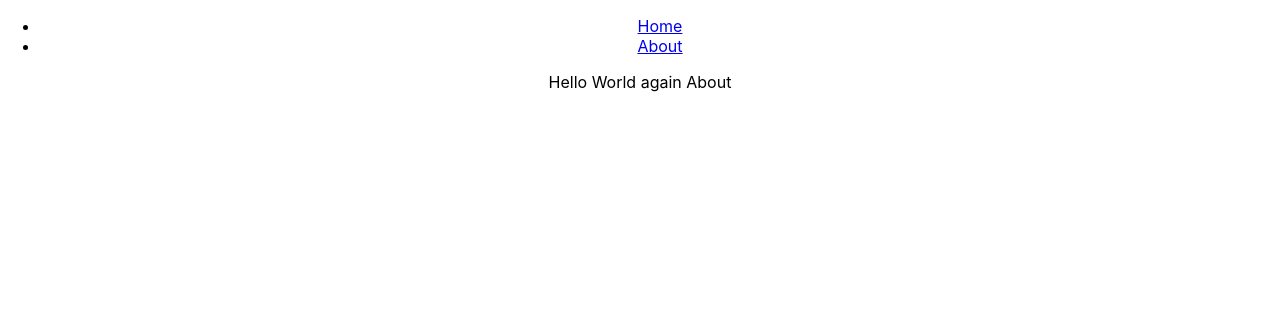
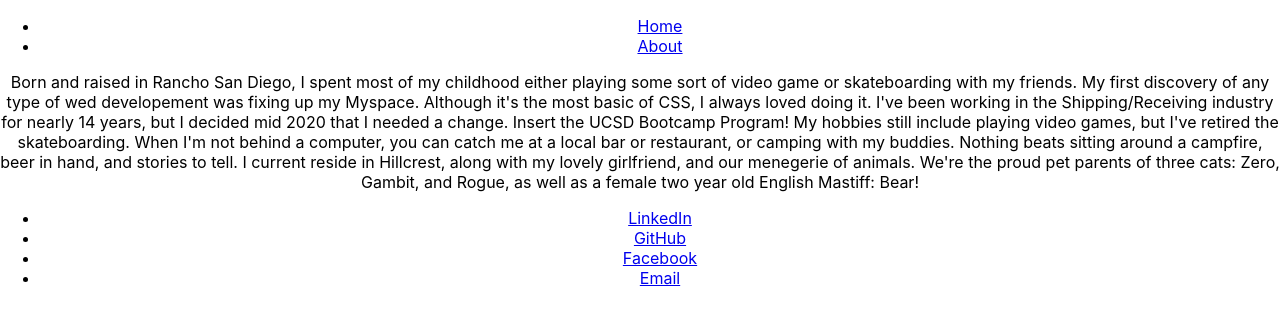
Before and after one commit to mbubel/react-portfolio, a React (Create React App) app: page /about in a window 1280 px wide. Shown: the top 324 px of the page. Built offline with nearby package versions, Linux system fonts and the light colour scheme.

Commit message:
Added a Header and Footer, and some basic info

```diff
--- a/src/App.js
+++ b/src/App.js
@@ -1,28 +1,22 @@
 import React, { Component } from "react";
 import "./App.css";
-import { Route, BrowserRouter as Router, Switch, Link } from "react-router-dom";
+import { Route, BrowserRouter as Router, Switch } from "react-router-dom";
 import Home from "./components/Home";
 import About from "./components/About";
+import Header from "./components/Header";
+import Footer from "./components/Footer"
 
 class App extends Component {
   render() {
     return (
       <Router>
         <div className="App">
-          <nav>
-            <ul>
-              <li>
-                <Link to="/">Home</Link>
-              </li>
-              <li>
-                <Link to="about/">About</Link>
-              </li>
-            </ul>
-          </nav>
+          <Header />
           <Switch>
             <Route path="/" exact component={Home} />
             <Route path="/about" component={About} />
           </Switch>
+          <Footer/>
         </div>
       </Router>
     );
--- a/src/components/About.js
+++ b/src/components/About.js
@@ -1,7 +1,22 @@
 function About(props) {
   return (
     <div>
-    <p>Hello World again About</p>
+      <p>
+        Born and raised in Rancho San Diego, I spent most of my childhood either
+        playing some sort of video game or skateboarding with my friends. My
+        first discovery of any type of wed developement was fixing up my
+        Myspace. Although it's the most basic of CSS, I always loved doing it.
+        I've been working in the Shipping/Receiving industry for nearly 14
+        years, but I decided mid 2020 that I needed a change. Insert the UCSD
+        Bootcamp Program! My hobbies still include playing video games, but I've
+        retired the skateboarding. When I'm not behind a computer, you can catch
+        me at a local bar or restaurant, or camping with my buddies. Nothing
+        beats sitting around a campfire, beer in hand, and stories to tell. I
+        current reside in Hillcrest, along with my lovely girlfriend, and our
+        menegerie of animals. We're the proud pet parents of three cats: Zero,
+        Gambit, and Rogue, as well as a female two year old English Mastiff:
+        Bear!
+      </p>
     </div>
   );
 }
--- /dev/null
+++ b/src/components/Footer.js
@@ -0,0 +1,23 @@
+import { Link } from "react-router-dom";
+function Header(props) {
+  return (
+    <div>
+      <ul>
+        <li>
+          <Link to="/">LinkedIn</Link>
+        </li>
+        <li>
+          <Link to="">GitHub</Link>
+        </li>
+        <li>
+          <Link to="">Facebook</Link>
+        </li>
+        <li>
+          <Link to="">Email</Link>
+        </li>
+      </ul>
+    </div>
+  );
+}
+
+export default Header;
--- /dev/null
+++ b/src/components/Header.js
@@ -0,0 +1,17 @@
+import { Link } from "react-router-dom";
+function Header(props) {
+  return (
+    <div>
+      <ul>
+        <li>
+          <Link to="/">Home</Link>
+        </li>
+        <li>
+          <Link to="/about">About</Link>
+        </li>
+      </ul>
+    </div>
+  );
+}
+
+export default Header;
--- a/src/components/Home.js
+++ b/src/components/Home.js
@@ -1,7 +1,10 @@
 function Home(props) {
   return (
     <div>
-    <p>Hello World again Home</p>
+      <p>
+        I'm currently enrolled in the UCSD Full Stack Developmentprogram and am
+        projected to graduate in March of 2021.
+      </p>
     </div>
   );
 }
```
Lines whose indentation alone changed are shown as unchanged.
